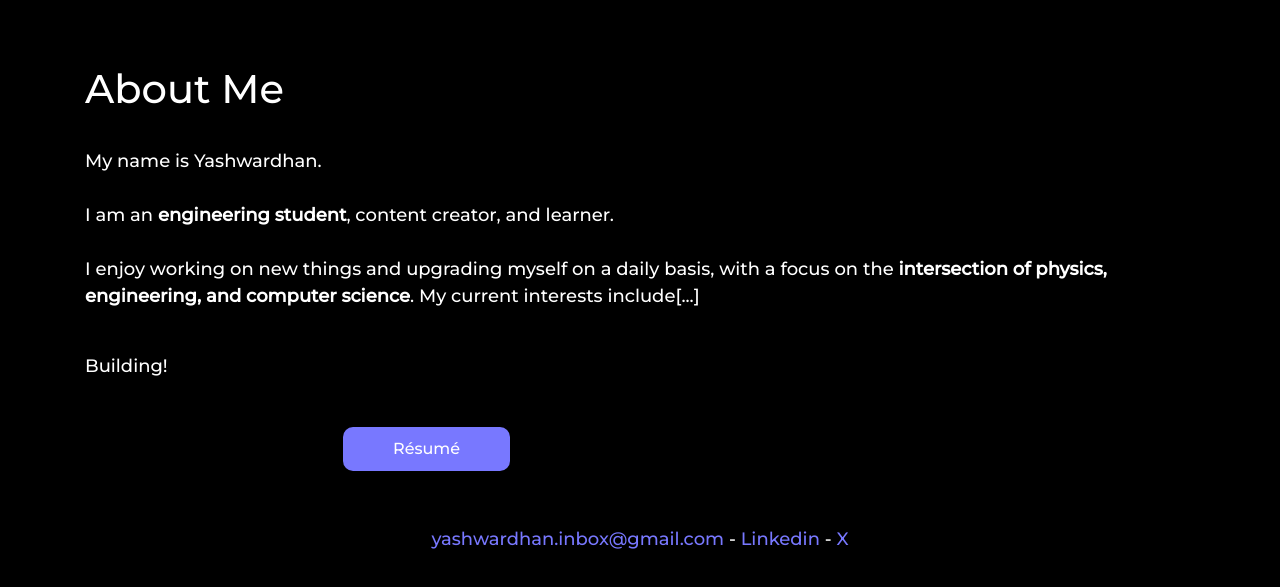
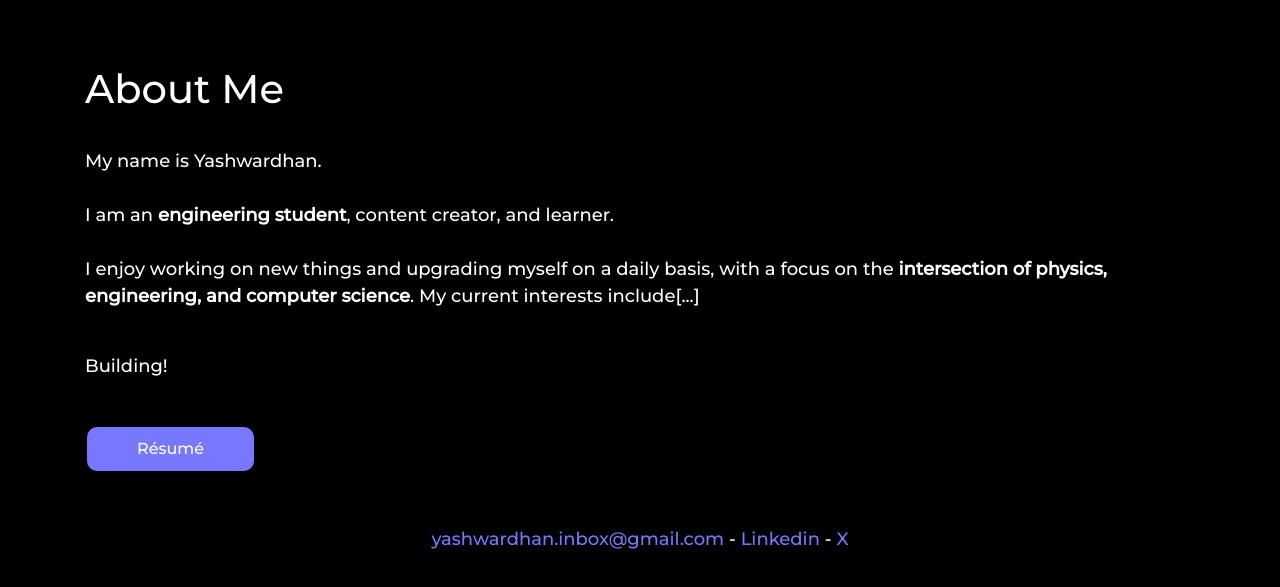
Before and after one commit to yashwardhanx10/yashwardhanx.me, a website: page index.html in a window 1280 px wide. Shown: the part 103-690 px from the top of the page. Drawn offline with nearby package versions, Linux system fonts and the light colour scheme.

Commit message:
Update styles.css

```diff
--- a/css/styles.css
+++ b/css/styles.css
@@ -280,7 +280,6 @@ html {
     text-align: center;
     text-decoration: none;
     width: 167px;
-    transform: translate(20vw, 0%);
     display: inline-block;
     font-size: 16px;
     margin: 4px 2px;
```
